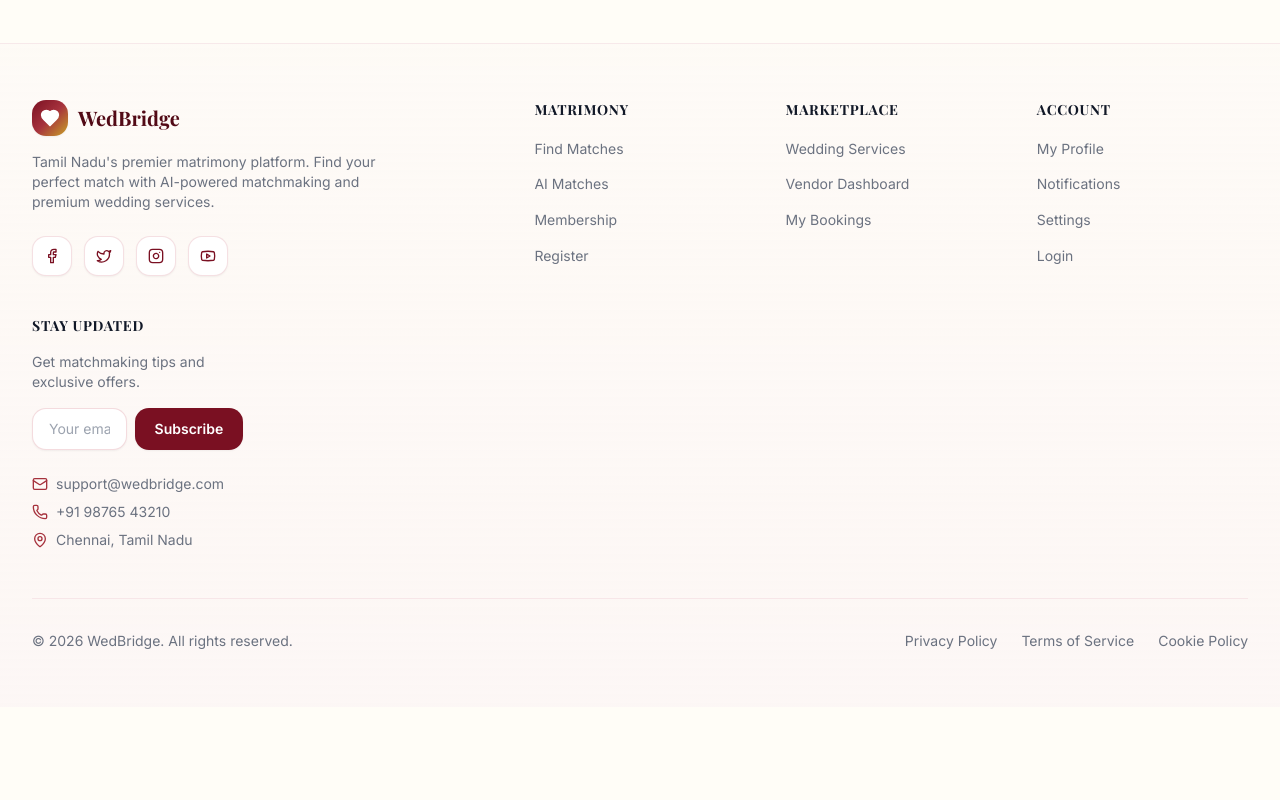
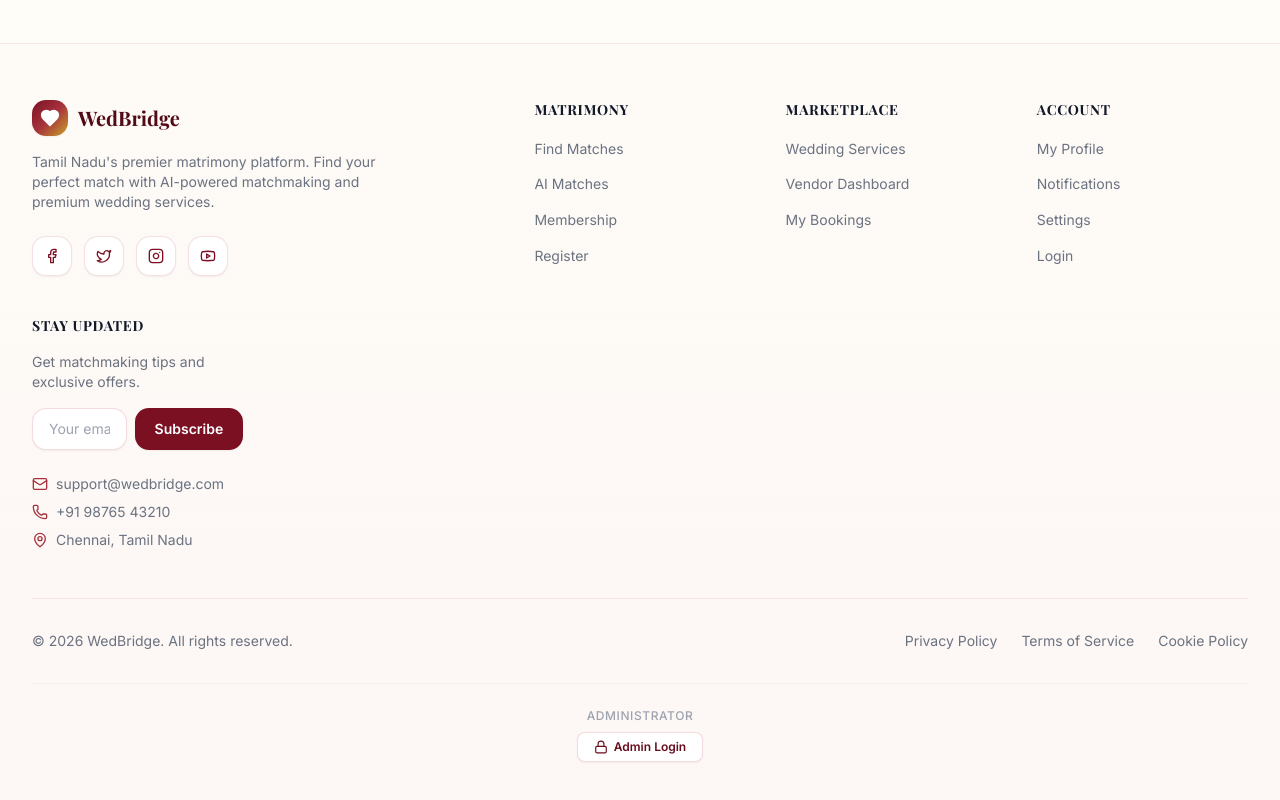
Before and after one commit to Naveen2112-hub/wedbridge, a Next.js app: page / in a window 1280 px wide. Shown: the part 2695-3495 px from the top of the page. Before the commit the page ends 3402 px from the top, so only its background shows below. Built offline with nearby package versions, Linux system fonts and the light colour scheme; no server answers.

Commit message:
Updated Footer.tsx

```diff
--- a/src/components/layout/Footer.tsx
+++ b/src/components/layout/Footer.tsx
@@ -1,6 +1,6 @@
 "use client";
 import Link from "next/link";
-import { Heart, Facebook, Twitter, Instagram, Youtube, Mail, Phone, MapPin } from "lucide-react";
+import { Heart, Facebook, Twitter, Instagram, Youtube, Mail, Phone, MapPin, Lock } from "lucide-react";
 import { useState } from "react";
 
 const cols = [
@@ -72,6 +72,18 @@
             <Link href="/cookies" className="hover:text-primary-700">Cookie Policy</Link>
           </div>
         </div>
+
+        {/* Admin Login */}
+        <div className="mt-8 flex flex-col items-center gap-2 border-t border-primary-100/60 pt-6 text-center">
+          <span className="text-xs font-medium uppercase tracking-wider text-gray-400">Administrator</span>
+          <Link
+            href="/admin/login"
+            className="inline-flex items-center gap-1.5 rounded-lg border border-primary-200/70 bg-white px-4 py-1.5 text-xs font-semibold text-primary-700 shadow-sm transition-all duration-300 hover:scale-[1.02] hover:border-primary-400 hover:bg-primary-50 hover:text-primary-800 hover:shadow"
+          >
+            <Lock className="h-3.5 w-3.5" />
+            Admin Login
+          </Link>
+        </div>
       </div>
     </footer>
   );
```
